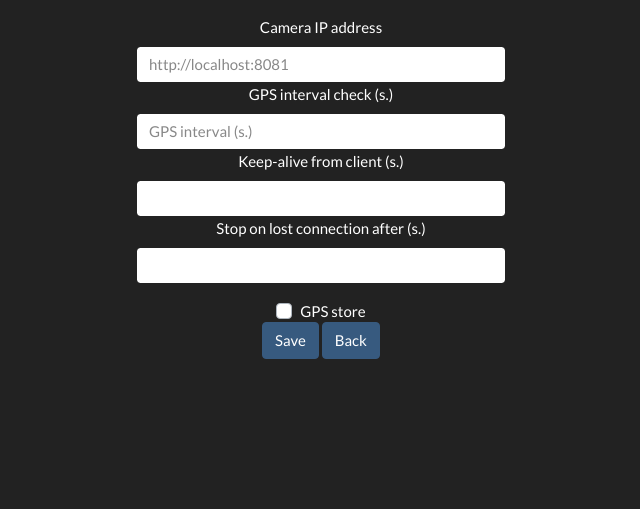
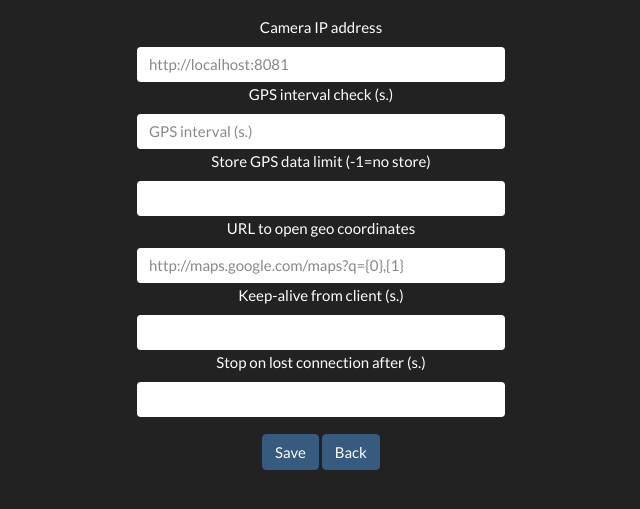
Before and after one commit to francoparodi/DaguRoverPi, a Flask app: template flaskr/templates/setup.html in a window 1280 px wide. Shown: the part 76-585 px from the top of the page, without its empty margins (319-959 px from the left). Run offline with Flask 2, Linux system fonts and the light colour scheme; the template is opened without the code that fills it, so the values that code supplies are empty; parts of the project's set-up code (start-up, migrations or seed data) failed here and were passed over; some libraries are stand-ins or nearby versions.

Commit message:
Handle url to map coordinates

```diff
--- a/flaskr/models.py
+++ b/flaskr/models.py
@@ -35,12 +35,13 @@ class Setup(db.Model):
     created_at = db.Column(db.DateTime, default=datetime.now)
     camera_ip = db.Column(db.String(128), unique=False, default='')
     gps_interval = db.Column(db.Integer, default=0)
-    gps_store = db.Column(db.Boolean, default=False, unique=False, nullable=False)
+    gps_store = db.Column(db.Integer, default=-1)
     stop_on_lost_connection_interval = db.Column(db.Integer, default=0)
     client_keepalive_interval = db.Column(db.Integer, default=0)
+    url_geomap = db.Column(db.String(512), unique=False, default='')
 
     def __repr__(self):
-        return f"Setup('{ self.id }', '{ self.created_at }', '{ self.camera_enabled }', '{ self.gps_interval }')"
+        return f"Setup('{ self.id }', '{ self.created_at }', '{ self.camera_enabled }', '{ self.gps_interval }', '{ self.gps_store }')"
 
 class GpsData(db.Model):
     id = db.Column(db.Integer, primary_key=True)
--- a/flaskr/templates/setup.html
+++ b/flaskr/templates/setup.html
@@ -25,14 +25,14 @@
                         <input type="text" name="camera_ip" class="form-control" id="camera_ip" value="{{ setup.camera_ip }}" placeholder="http://localhost:8081">
                         <label for="gps_interval">GPS interval check (s.)</label>
                         <input type="number" name="gps_interval" class="form-control" id="gps_interval" value="{{ setup.gps_interval }}" placeholder="GPS interval (s.)">
+                        <label for="gps_store">Store GPS data limit (-1=no store) </label>
+                        <input type="number" name="gps_store" class="form-control" id="gps_store" value="{{ setup.gps_store }}">
+                        <label  for="url_geomap">URL to open geo coordinates</label>
+                        <input type="text" name="url_geomap" class="form-control" id="url_geomap" value="{{ setup.url_geomap }}" placeholder="http://maps.google.com/maps?q={0},{1}">
                         <label for="client_keepalive_interval">Keep-alive from client (s.)</label>
                         <input type="number" name="client_keepalive_interval" class="form-control" id="client_keepalive_interval" value="{{ setup.client_keepalive_interval }}">
                         <label for="stop_on_lost_connection_interval">Stop on lost connection after (s.)</label>
                         <input type="number" name="stop_on_lost_connection_interval" class="form-control" id="stop_on_lost_connection_interval" value="{{ setup.stop_on_lost_connection_interval }}">
-                    </div>
-                    <div class="custom-control custom-checkbox">
-                        <input type="checkbox" class="custom-control-input" name="gps_store" id="gps_store" {% if setup.gps_store == 1 %} checked {% endif %}>
-                        <label class="custom-control-label" for="gps_store">GPS store </label>
                     </div>
                     <button type="submit" class="btn btn-primary">Save</button>
                     <a class="btn btn-primary" href="{{ url_for('view.homepage') }}" role="button">Back</a>
--- a/init-db.py
+++ b/init-db.py
@@ -50,7 +50,7 @@ try:
         db.session.add(u)
 
         # Setup
-        s = Setup(camera_ip='', gps_interval=0, gps_store=0, stop_on_lost_connection_interval=6, client_keepalive_interval=3 )
+        s = Setup(camera_ip='', gps_interval=0, gps_store=-1, stop_on_lost_connection_interval=6, client_keepalive_interval=3, url_geomap='http://maps.google.com/maps?q={0},{1}' )
         db.session.add(s)
 
         # GpsData
```
Also changed, not shown: flaskr/routes.py (+10 -9 lines).
